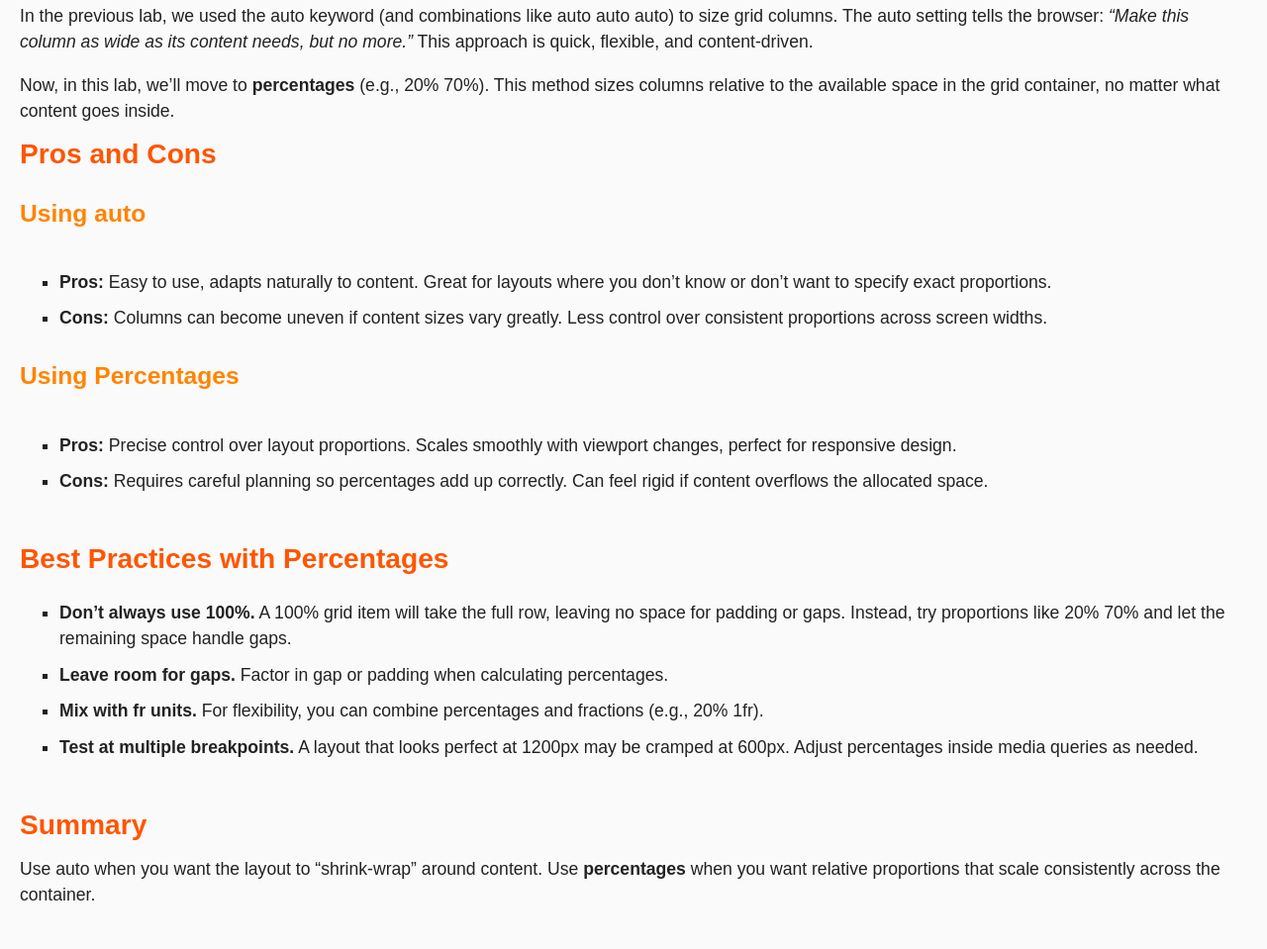
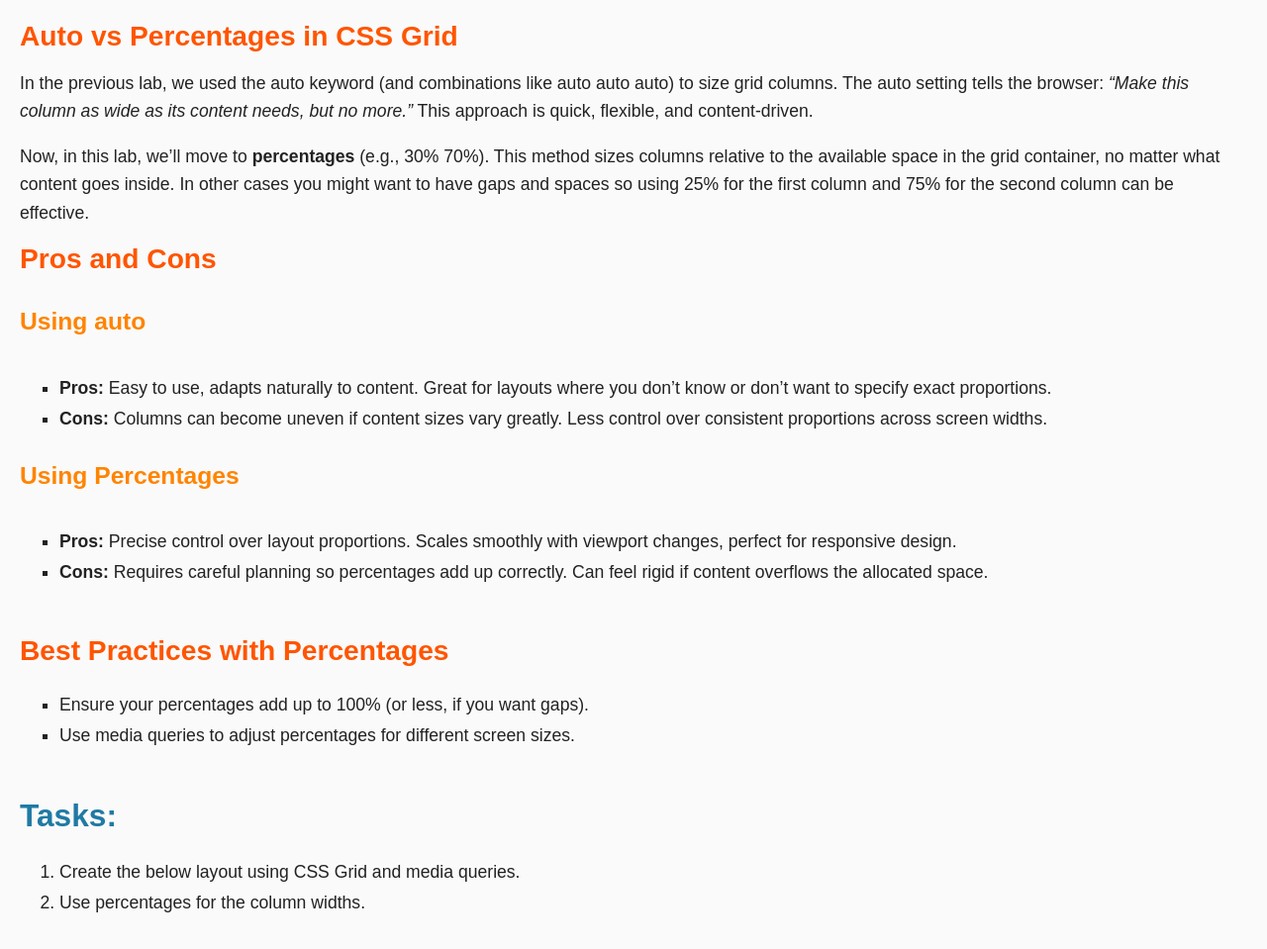
Before and after one commit to BrianWeb/labexercises, a plain HTML site: page labs/css_grid_contd/css_grid_cond.html in a window 1280 px wide. Shown: the part 513-1472 px from the top of the page at 99% size. Drawn offline with Linux system fonts and the light colour scheme.

Commit message:
update text

```diff
--- a/labs/css_grid_contd/css_grid_cond.html
+++ b/labs/css_grid_contd/css_grid_cond.html
@@ -13,7 +13,8 @@
 
         <article>
             <header>
-                <h1>Lab 4: CSS Responsive Grid - Test Your Knowledge</h1>
+                <h1>Lab 4: CSS Responsive Grid<br>
+                    Test Your Knowledge</h1>
                 <h2>CSS Grid Layout Realworld Example</h2>
             </header>
             <p>This lab tests your knowledge of lab 3 where we created a responsive image gallery. </p>
@@ -40,9 +41,9 @@
             </p>
             <p>
                 Now, in this lab, we’ll move to <strong>percentages</strong>
-                (e.g., <span class="highlight">20% 70%</span>).
+                (e.g., <span class="highlight">30% 70%</span>).
                 This method sizes columns relative to the available space in the grid container,
-                no matter what content goes inside.
+                no matter what content goes inside. In other cases you might want to have gaps and spaces so using 25% for the first column and 75% for the second column can be effective.
             </p>
 
             <h3>Pros and Cons</h3>
@@ -65,29 +66,10 @@
             <article>
                 <h3>Best Practices with Percentages</h3>
                 <ul>
-                    <li><strong>Don’t always use 100%.</strong> A 100% grid item will take the full row, leaving no
-                        space for padding or gaps. Instead, try proportions like <span class="highlight">20%
-                            70%</span> and let the remaining space handle gaps.</li>
-                    <li><strong>Leave room for gaps.</strong> Factor in <span class="highlight">gap</span> or <span
-                            class="highlight">padding</span> when calculating percentages.</li>
-                    <li><strong>Mix with <span class="highlight">fr</span> units.</strong> For flexibility, you can
-                        combine percentages and fractions (e.g., <span class="highlight">20% 1fr</span>).</li>
-                    <li><strong>Test at multiple breakpoints.</strong> A layout that looks perfect at 1200px may be
-                        cramped at 600px. Adjust percentages inside media queries as needed.</li>
+                    <li>Ensure your percentages add up to 100% (or less, if you want gaps).</li>
+                    <li>Use media queries to adjust percentages for different screen sizes.</li>
+
                 </ul>
-            </article>
-
-            <article>
-                <h3>Summary</h3>
-                <p>
-                    Use <span class="highlight">auto</span> when you want the layout to
-                    “shrink-wrap” around content.
-                    Use <strong>percentages</strong> when you want relative proportions
-                    that scale consistently across the container.
-                </p>
-                </div>
-
-            </article>
 
                 <article>
 
@@ -122,17 +104,16 @@
 
                     <p>For screens larger than 599px → we want two columns:</p>
                     <ul>
-                    <li>First column = 20% (sidebar)</li>
+                        <li>First column = 30% (sidebar)</li>
 
                         <li>Second column = 70% (main content)</li>
 
-                    <li>The remaining 10% is used for gaps and padding between the two columns (not for a third column).
-                    </li>
                     </ul>
 
                     <p>Use media queries to change the layout at the 600px breakpoint.</p>
 
-                <p>Reminder: A 'viewport' is the user's visible area of a web page, which is determined by the size of
+                    <p>Reminder: A 'viewport' is the user's visible area of a web page, which is determined by the size
+                        of
                         the
                         browser
                         window.
@@ -144,7 +125,8 @@
 
                     <p>Everything you need to know is in our previous labwork on Responsive CSS Grid Layouts. </p>
                     <p>Remember to test your layouts at each breakpoint to ensure they are working as expected.</p>
-                <p>Notice how it is hard to get the text box and the image to align where they are the same height? One solution is to use the CSS Flexbox, which we will look at in your next lab.</p>
+                    <p>Notice how it is hard to get the text box and the image to align where they are the same height?
+                        One solution is to use the CSS Flexbox, which we will look at in your next lab.</p>
                 </article>
 
             </article>
--- a/labs/css_grid_contd/css_grid_contd.css
+++ b/labs/css_grid_contd/css_grid_contd.css
@@ -1,7 +1,6 @@
 body {
     margin: 0px;
     font-family: AvenirNextCyr-Regular, NunitoSans, FoundersGroteskRegular, sans-serif, Verdana, Geneva, Tahoma, sans-serif;
-    line-height: 1.5em;
     background-color: rgb(250, 250, 250);
     box-sizing: border-box;
     width: 100%;
@@ -48,7 +47,7 @@ main {
     padding-bottom: 20px;
 }
 
-ul{
+ul {
     list-style-type: square
 }
 
@@ -60,7 +59,7 @@ h1 {
     margin-top: 15px;
     margin-bottom: 10px;
     margin-left: 0px;
-       margin-bottom: 15px;
+    margin-bottom: 15px;
 }
 
 h2 {
@@ -82,23 +81,29 @@ h3 {
     margin-bottom: 15px;
 }
 
-h4{
+h4 {
     color: #ff8400;
-     font-size: 1.4em;
+    font-size: 1.4em;
 }
-header{
+
+header {
     padding-bottom: 30px;
 }
-article{
-    padding-top:20px;
+
+article {
+    padding-top: 20px;
 }
 
-.text{
+.text {
     max-width: 800px;
-  text-align: justify;
-  text-justify: inter-word;
+    text-align: justify;
+    text-justify: inter-word;
 }
 
-li{
-  padding-top:10px;
+li {
+    padding-top: 10px;
 }
+
+p{
+    line-height: 1.6em;;
+}
```
Lines whose indentation alone changed are shown as unchanged.
